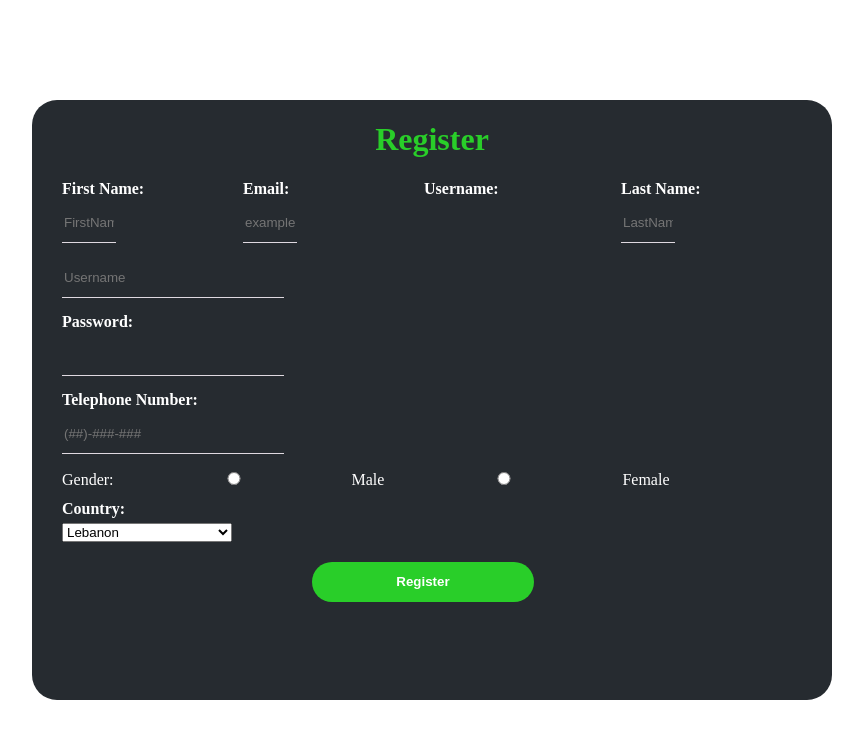
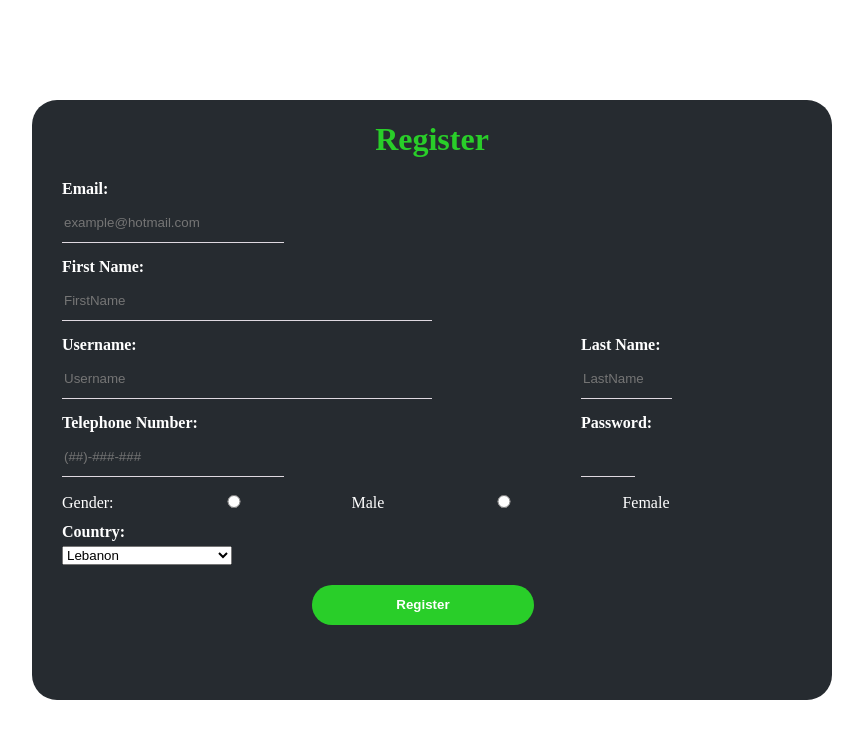
Before and after one commit to Alaili02/Web-Project, a PHP site: page /Form2.html in a window 1280 px wide. Shown: the top 739 px of the page, without its empty margins (208-1071 px from the left). Run offline with PHP 8.4, Linux system fonts and the light colour scheme.

Commit message:
mu7awalet feshle

```diff
--- a/Form2.html
+++ b/Form2.html
@@ -8,23 +8,24 @@
         <div id="registerBox" >
             <h1>Register</h1>
         <form action="POST" autocomplete ="on" action="#">
-            <div id="firsthalf">
-            <div class="left">
+
+                <div class="">
+                    <label > Email:</label>  <input type="email" placeholder="example@hotmail.com" required>
+                </div>
+            <div class="">
                 <label>First Name:</label>  <input type="text" placeholder="FirstName" required>
             </div>
             <div class="right">
                 <label> Last Name:</label>  <input type="text" placeholder="LastName" required>
              </div>
 
-            <div class="left">
-                <label > Email:</label>  <input type="email" placeholder="example@hotmail.com" required>
-            </div>
+
 
             <div>
                 <label> Username:</label> <input type="text" placeholder="Username" required>
             </div>
-        </div>
-            <div>
+
+            <div class="right">
                 <label> Password: </label>  <input type="password" required>
             </div>
             <div>
--- a/css/style3.css
+++ b/css/style3.css
@@ -58,7 +58,7 @@ div.left {
     cursor: pointer;
 }
 #registerBox input[type="text"],input[type="password"],input[type="tel"],input[type="email"]{
-    display: block;
+    width:50%;
     border:none;
     background:transparent;
     height:40px;
@@ -69,6 +69,7 @@ div.left {
 
 div.right {
     float:right;
+    margin-right:40px;
 
 }
 label {
```
